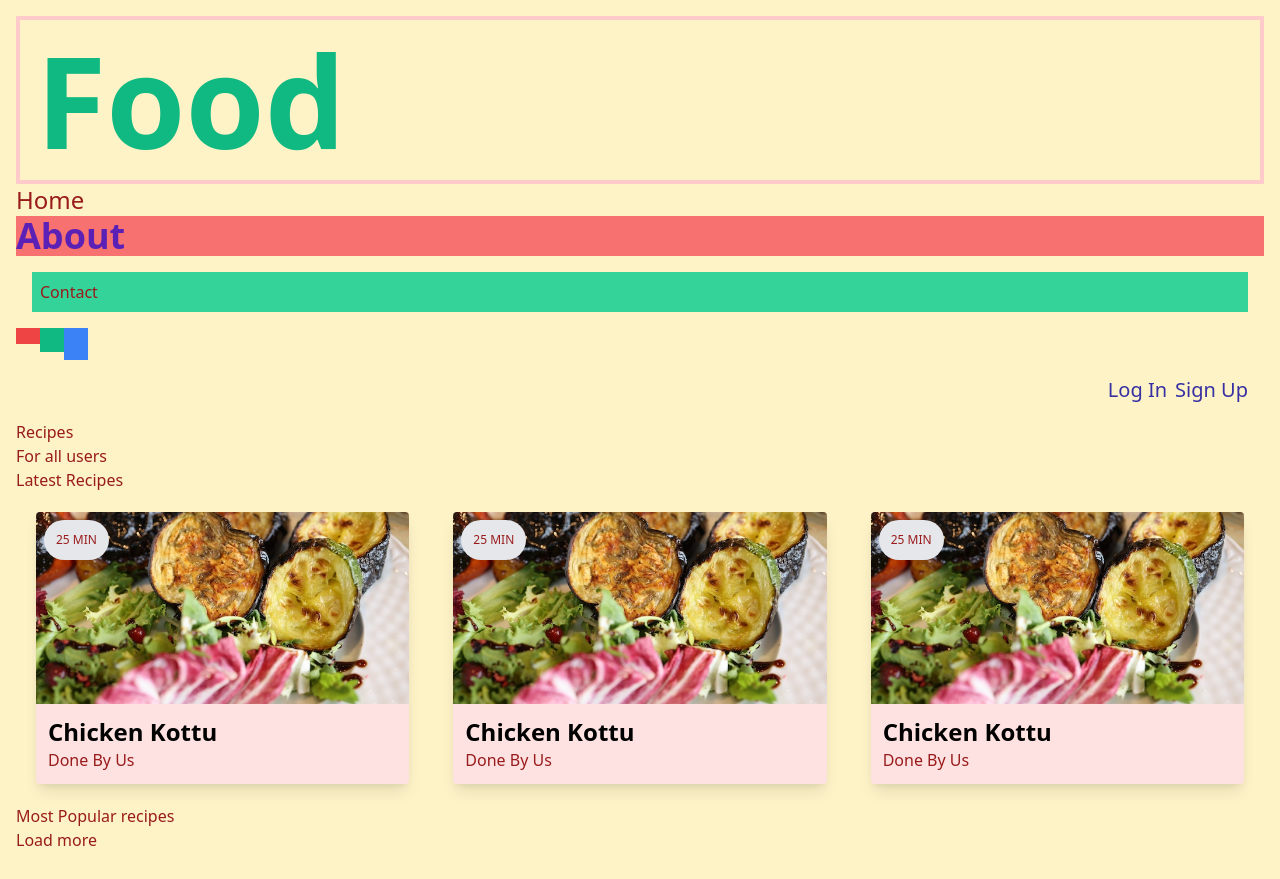
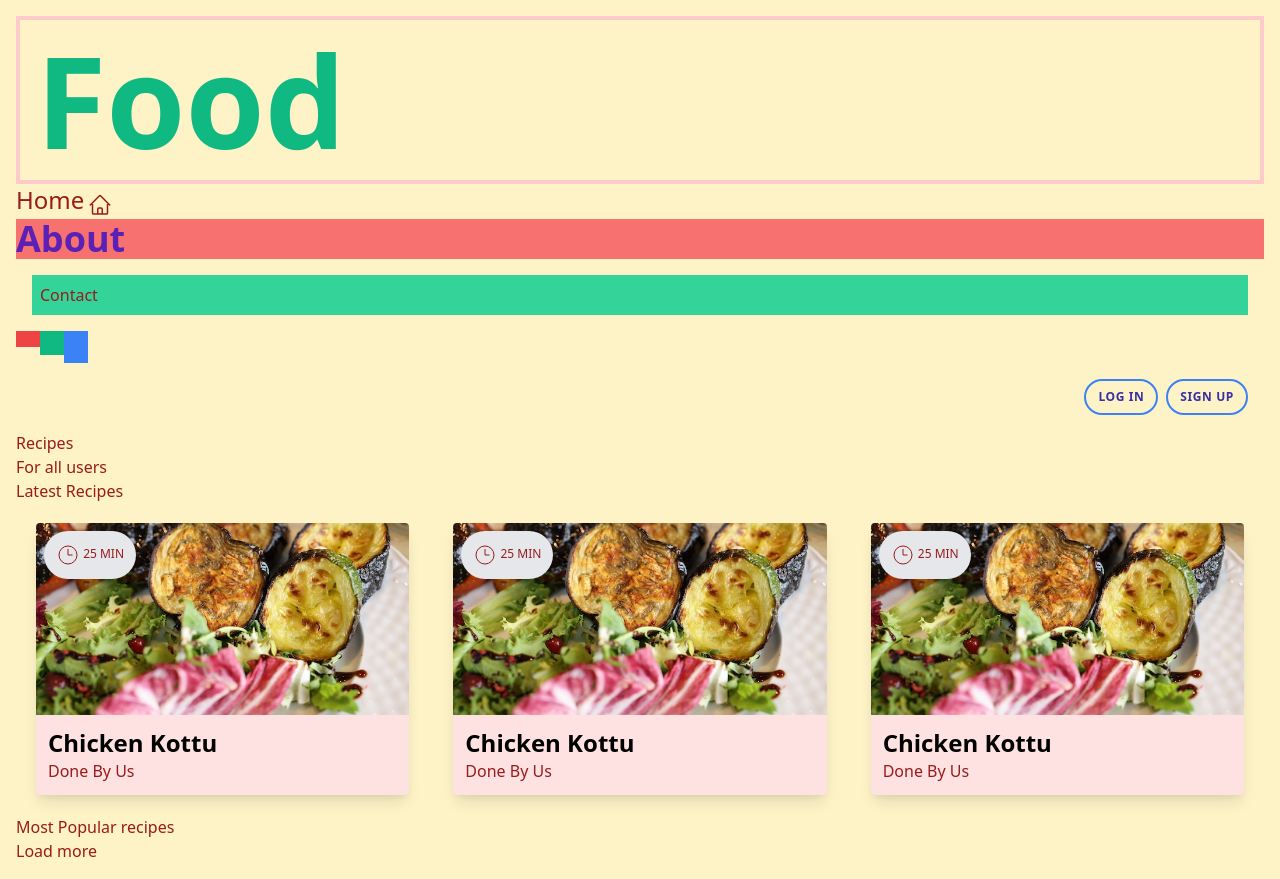
Before and after one commit to shanakasp/netNinja-Tailwind-project, a website: page public/index.html in a window 1280 px wide. Drawn offline with nearby package versions, Linux system fonts and the light colour scheme.

Commit message:
modified index.html in public

```diff
--- a/public/index.html
+++ b/public/index.html
@@ -23,7 +23,22 @@
           </div>
           <ul>
             <li>
-              <a href="#"><span class="text-2xl">Home</span></a>
+              <a href="#"
+                ><span class="text-2xl">Home</span>
+                <svg
+                  xmlns="http://www.w3.org/2000/svg"
+                  fill="none"
+                  viewBox="0 0 24 24"
+                  stroke-width="1.5"
+                  stroke="currentColor"
+                  class="w-6 h-7 inline-block"
+                >
+                  <path
+                    stroke-linecap="round"
+                    stroke-linejoin="round"
+                    d="m2.25 12 8.954-8.955c.44-.439 1.152-.439 1.591 0L21.75 12M4.5 9.75v10.125c0 .621.504 1.125 1.125 1.125H9.75v-4.875c0-.621.504-1.125 1.125-1.125h2.25c.621 0 1.125.504 1.125 1.125V21h4.125c.621 0 1.125-.504 1.125-1.125V9.75M8.25 21h8.25"
+                  /></svg
+              ></a>
             </li>
             <li class="bg-red-400">
               <a href="#"
@@ -51,8 +66,16 @@
         <div
           class="flex justify-center text-xl p-4 text-indigo-800 md:justify-end"
         >
-          <a href="a">Log In</a>
-          <a href="a" class="ml-2">Sign Up</a>
+          <a
+            href="a"
+            class="rounded-full py-2 px-3 uppercase text-xs font-bold cursor-pointer tracking-wider border-blue-500 border-2"
+            >Log In</a
+          >
+          <a
+            href="a"
+            class="rounded-full py-2 px-3 uppercase text-xs font-bold cursor-pointer tracking-wider ml-2 border-blue-500 border-2"
+            >Sign Up</a
+          >
         </div>
 
         <header>
@@ -80,6 +103,23 @@
               <div
                 class="bg-gray-200 p-3 text-xs uppercase font-sans rounded-full absolute top-0 m-2"
               >
+                <svg
+                  xmlns="http://www.w3.org/2000/svg"
+                  fill="none"
+                  viewBox="0 0 24 24"
+                  strokeWidth="{1.5}"
+                  stroke="currentColor"
+                  className="size-6"
+                  class="w-6 h- inline-block"
+                >
+                  >
+                  <path
+                    strokeLinecap="round"
+                    strokeLinejoin="round"
+                    d="M12 6v6h4.5m4.5 0a9 9 0 1 1-18 0 9 9 0 0 1 18 0Z"
+                  />
+                </svg>
+
                 <span>25 min</span>
               </div>
             </div>
@@ -103,6 +143,23 @@
               <div
                 class="bg-gray-200 p-3 text-xs uppercase font-sans rounded-full absolute top-0 m-2"
               >
+                <svg
+                  xmlns="http://www.w3.org/2000/svg"
+                  fill="none"
+                  viewBox="0 0 24 24"
+                  strokeWidth="{1.5}"
+                  stroke="currentColor"
+                  className="size-6"
+                  class="w-6 h- inline-block"
+                >
+                  >
+                  <path
+                    strokeLinecap="round"
+                    strokeLinejoin="round"
+                    d="M12 6v6h4.5m4.5 0a9 9 0 1 1-18 0 9 9 0 0 1 18 0Z"
+                  />
+                </svg>
+
                 <span>25 min</span>
               </div>
             </div>
@@ -126,6 +183,23 @@
               <div
                 class="bg-gray-200 p-3 text-xs uppercase font-sans rounded-full absolute top-0 m-2"
               >
+                <svg
+                  xmlns="http://www.w3.org/2000/svg"
+                  fill="none"
+                  viewBox="0 0 24 24"
+                  strokeWidth="{1.5}"
+                  stroke="currentColor"
+                  className="size-6"
+                  class="w-6 h- inline-block"
+                >
+                  >
+                  <path
+                    strokeLinecap="round"
+                    strokeLinejoin="round"
+                    d="M12 6v6h4.5m4.5 0a9 9 0 1 1-18 0 9 9 0 0 1 18 0Z"
+                  />
+                </svg>
+
                 <span>25 min</span>
               </div>
             </div>
```
